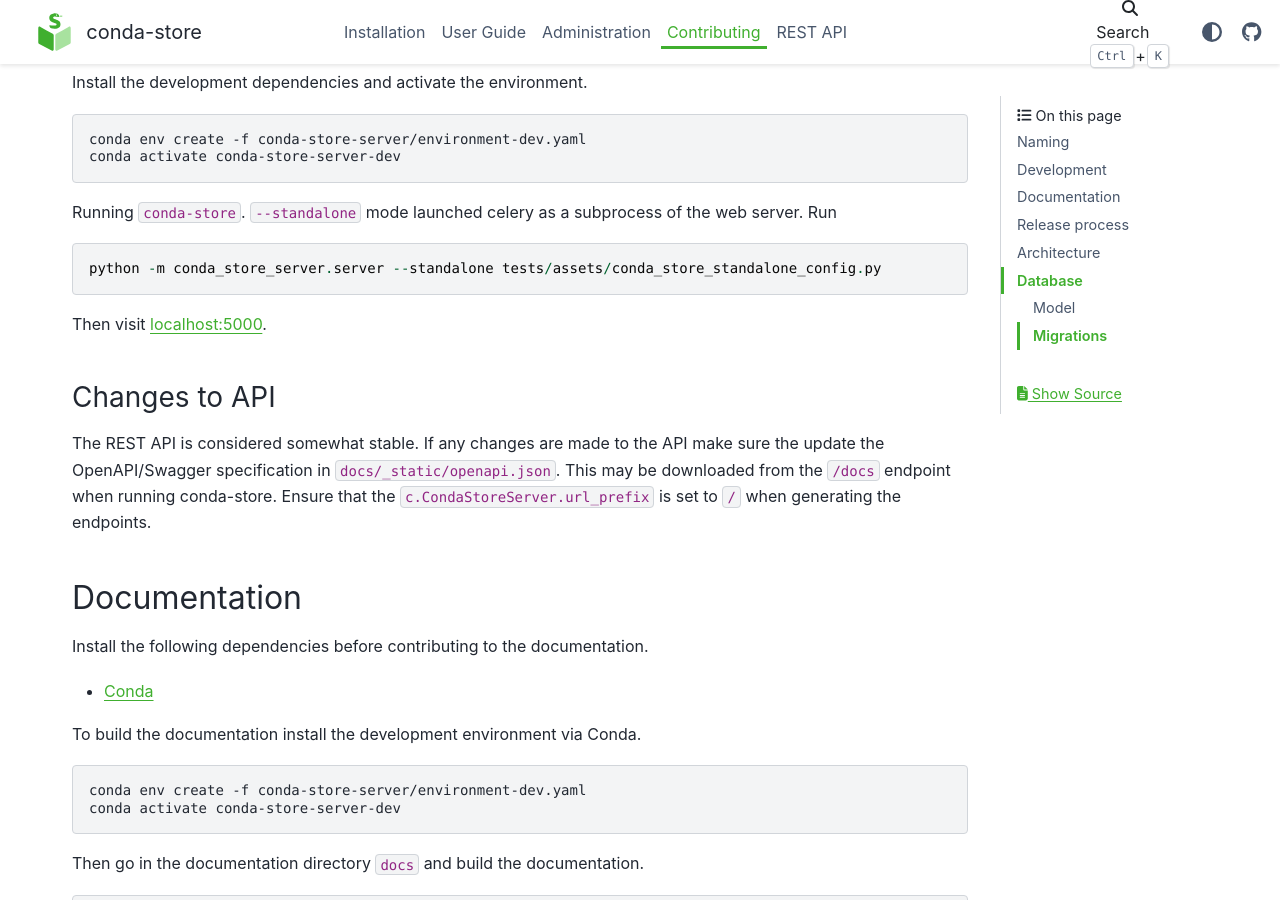
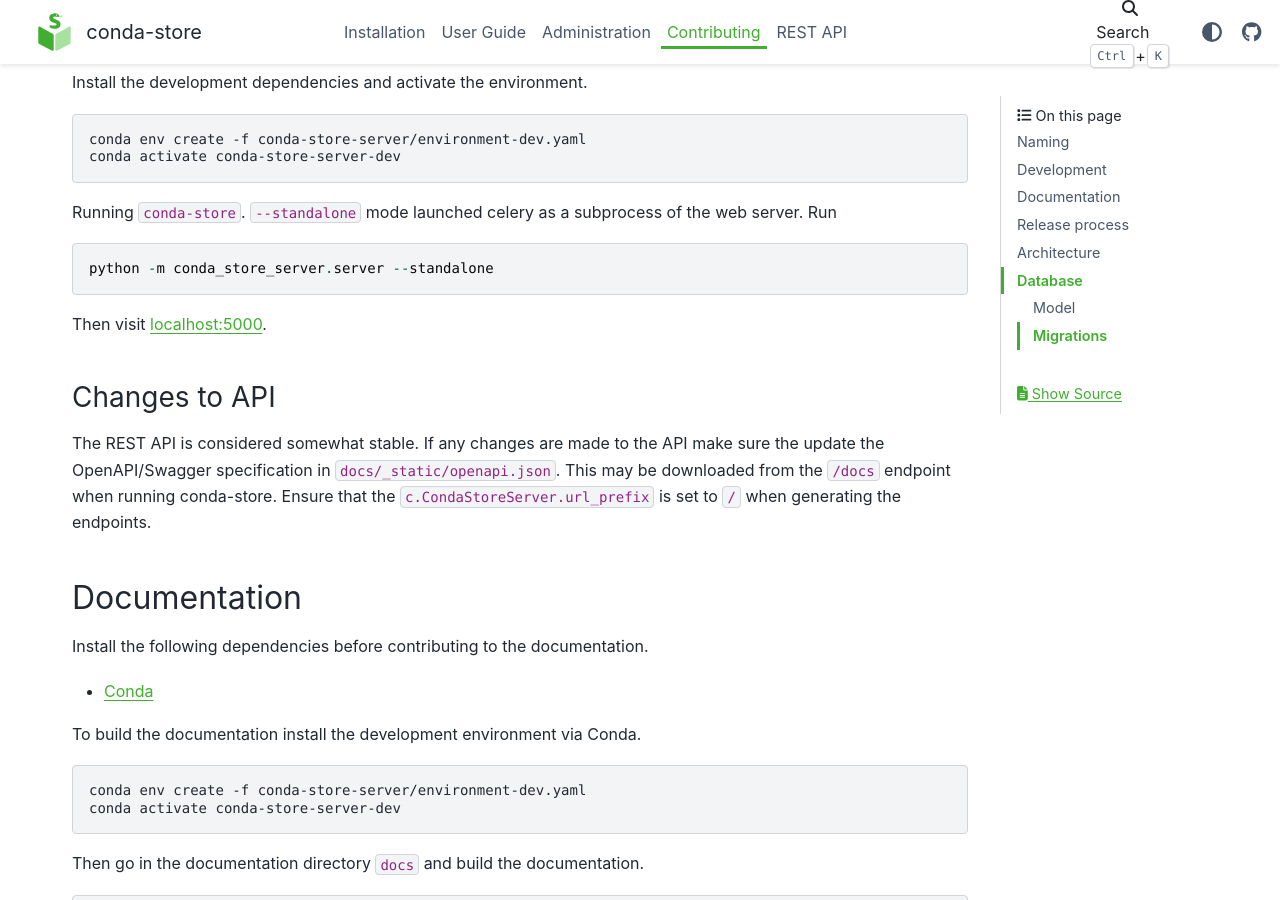
Before and after one commit to conda-incubator/conda-store, a Sphinx documentation site: the page built from docs/contributing.md, in a window 1280 px wide and 900 px high, scrolled down 1637 px. Built offline with Sphinx 7.4.7 and the PyData theme 0.15.4, drawn with Linux system fonts in a browser that asks for light colours.

Commit message:
Don't document a config file for using --standalone

````diff
--- a/docs/contributing.md
+++ b/docs/contributing.md
@@ -74,7 +74,7 @@
 subprocess of the web server. Run
 
 ```
-python -m conda_store_server.server --standalone tests/assets/conda_store_standalone_config.py
+python -m conda_store_server.server --standalone
 ```
 
 Then visit [localhost:5000](http://localhost:5000/).
````
